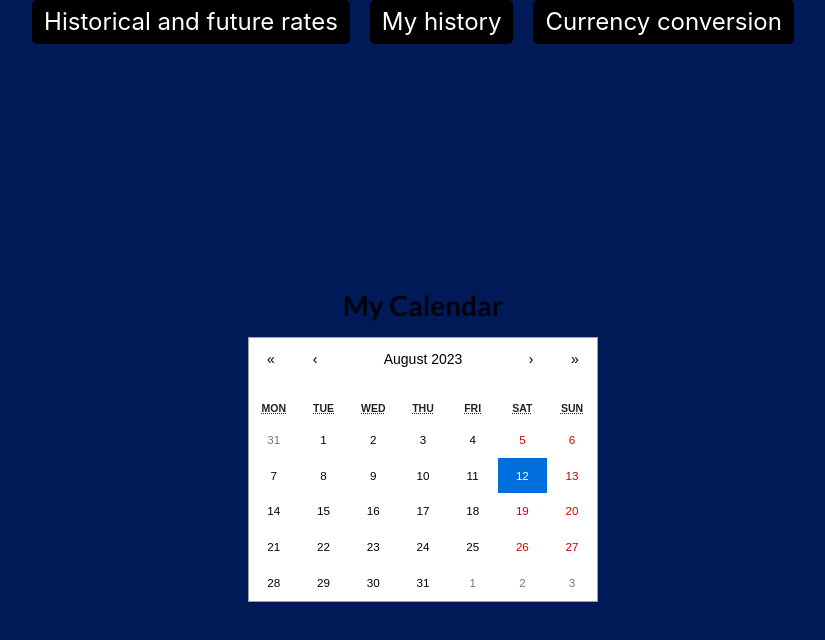
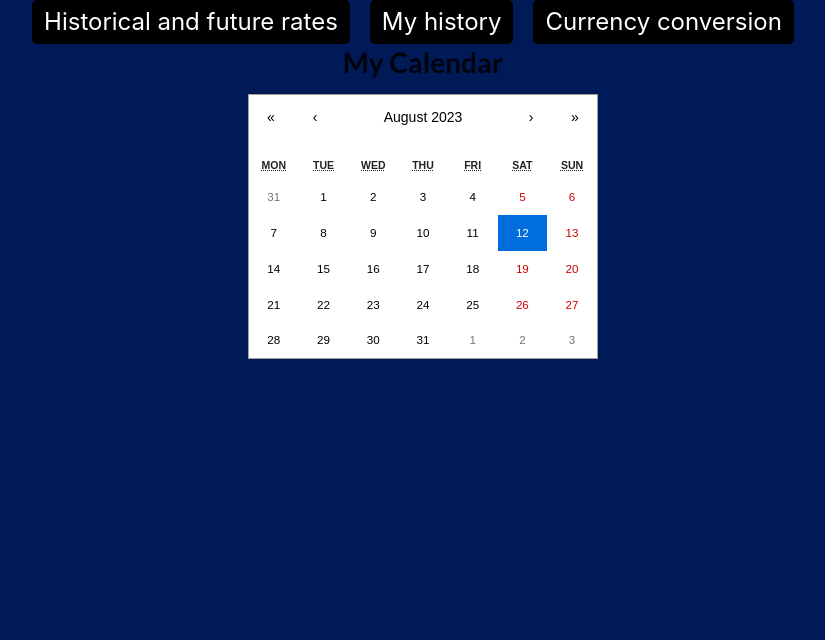
Before and after one commit to nofariof12/Project, a React (Create React App) app in the folder react-site/: page /main_page in a window 1280 px wide. Both pictures are taken after a click on the element "Historical and future rates". Shown: the top 640 px of the page, without its empty margins (217-1042 px from the left). Built offline with nearby package versions, Linux system fonts and the light colour scheme.

Commit message:
added flex start to align the calendar to top

```diff
--- a/react-site/src/components/Calendar.js
+++ b/react-site/src/components/Calendar.js
@@ -14,7 +14,7 @@
 
   return (
     activeMenu === "Historical_and_current_rates" ? (
-      <div style={{ display: 'flex', flexDirection: 'column', alignItems: 'center', justifyContent: 'center', height: '100vh' }}>
+      <div style={{ display: 'flex', flexDirection: 'column', alignItems: 'center', justifyContent: 'flex-start', height: '100vh' }}>
         <h1>My Calendar</h1>
         <Calendar
           onChange={handleDateChange}
```
